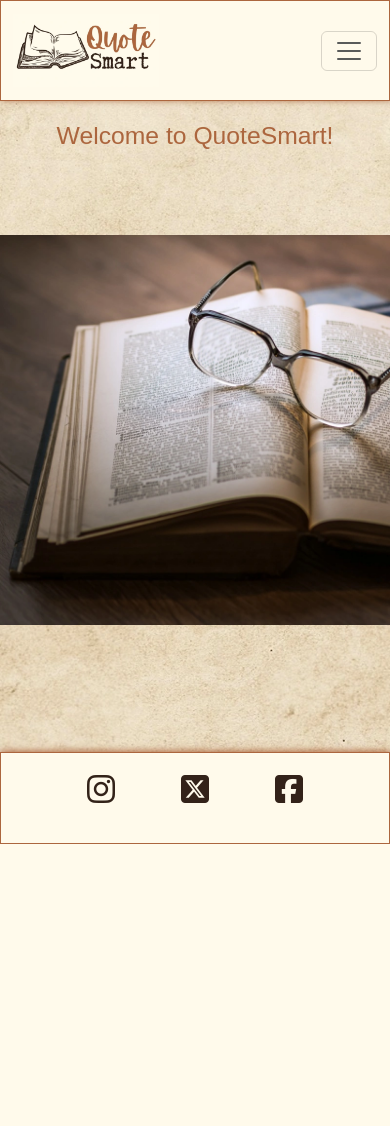
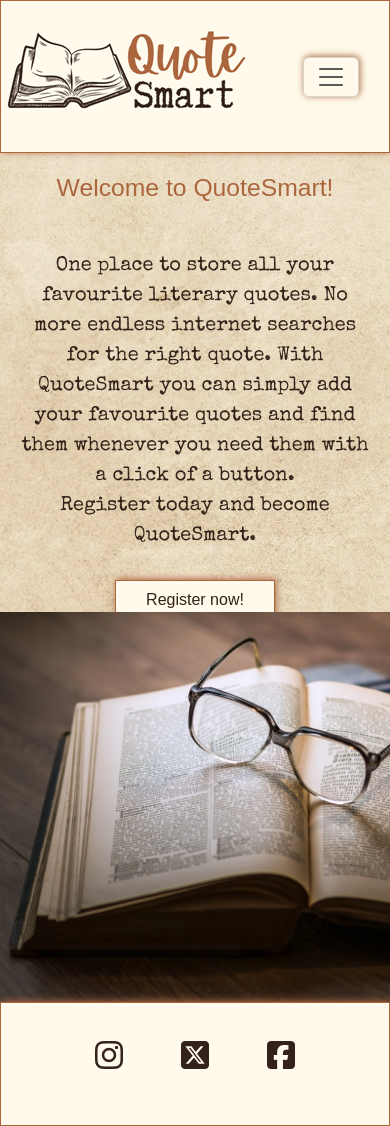
Before and after one commit to codebyMai/quotesmart-project, a Django app: page / in a window 390 px wide. Before the commit the page ends 844 px from the top, so only its background shows below. Run offline with Django 4.2, Linux system fonts and the light colour scheme; some libraries are stand-ins or nearby versions.

Commit message:
fix responsiveness of header and footer

```diff
--- a/home/templates/home/index.html
+++ b/home/templates/home/index.html
@@ -12,9 +12,26 @@
         <div class="row">
             <div class="col-md-6" class="justify-content-center">
                 <h2 class="home-title">Welcome to QuoteSmart!</h2>
+                {% if user.is_authenticated %}
                 <p class="home-txt">
+                Hello {{ user }}! <br>
+                <br>
+                You can browse quotes in our database. <br>
+                <a href="{% url 'quotes' %}" class="button" role="button" aria-pressed="true">Quotes</a><br>
+                <br>
+                Or maybe you would rather add some quotes of your own?<br>
+                <a href="{% url 'add_quote' %}" class="button" role="button" aria-pressed="true">Add</a></p>
 
+                {% else %}
+                <p class="home-txt">
+                One place to store all your favourite literary quotes. No more endless internet searches for the right quote. With QuoteSmart you can simply add your favourite quotes and find them whenever you need them with a click of a button.
+                <br>
+                Register today and become QuoteSmart.
                 </p>
+                <a href="{% url 'account_signup' %}" class="button" role="button" aria-pressed="true">Register now!</a>
+                {% endif %}
+
+
             </div>
             <div class="col-md-6">
                 <img src="{% static 'images/hero.webp' %}" class="img-fluid" class="home-img" alt="photo of glasses resting on an open book">
--- a/static/css/style.css
+++ b/static/css/style.css
@@ -1,14 +1,24 @@
 /* Fonts */
 @import url('https://fonts.googleapis.com/css2?family=Montserrat:ital,wght@0,100..900;1,100..900&family=Special+Elite&display=swap');
 
-html, body {
-    height: 100%
+/* reset styles */
+* {
+    padding: 0;
+    margin: 0;
+    box-sizing: border-box;
 }
-
+html {
+    margin: 0;
+    height: 100%;
+    width: 100%;
+}
 body {
+    margin: 0;
+    min-height: 100%;
+    width: 100%;
     display: flex;
     flex-direction: column;
-    min-height: 100vh;
+
 }
 main {
     flex: 10 auto;
@@ -24,40 +34,58 @@ h1, h2, h3 {
     padding: 10px 30px;
     box-shadow: 1px -1px 7px 0 #ac663e;
     border: 1px solid #ac663e;
-    margin: 0px 30px;
+    margin: 20px 30px;
     color: #332219;
     background-color: #fffaeb;
     font-family: 'Montserrart', sans-serif;
-    font-size: 110%;
+    font-size: 100%;
     text-decoration: none;
 }
 .button:hover {
     box-shadow: 4px -4px 8px 0 #ac663e;
 }
+button {
+    padding: 10px 30px;
+    box-shadow: 1px -1px 7px 0 #ac663e;
+    border: 1px solid #ac663e;
+    margin: 20px 30px;
+    color: #332219;
+    background-color: #fffaeb;
+    font-family: 'Montserrart', sans-serif;
+    font-size: 100%;
+    text-decoration: none;
+}
+button:hover {
+    box-shadow: 4px -4px 8px 0 #ac663e;
+}*/
+.log-info {
+    font-size: 15px;
+    color: #ac663e;
+    font-family: 'Special Elite', sans-serif;
+}
+li {
+    list-style-type: none;
+}
 
 /* Header */
-img.logo {
-    max-width: 50%;
-    height: auto;
-}
+
+/*header {
+    width: 100dvw;
+    height:auto
+} */
 .navbar {
     background-color: #fffaeb !important;
     box-shadow: 1px -1px 7px 0 #ac663e;
     border: 1px solid #ac663e;
     flex-wrap: nowrap;
+    color: #332219;
+    font-family: 'Montserrart', sans-serif;
 }
-.navbar-brand {
-    max-width: 100%;
-    height: auto;
-}
-
 .nav-item {
     padding: 0px 20px;
     box-shadow: 1px -1px 7px 0 #ac663e;
     border: 1px solid #ac663e;
     margin: 0px 30px;
-    color: #332219;
-    font-family: 'Montserrart', sans-serif;
     font-size: 130%;
     white-space: nowrap;
 }
@@ -65,7 +93,7 @@ img.logo {
 
 /* Footer */
 footer {
-    margin-top: auto;
+    /*margin-top: auto;*/
     background-color: #fffaeb;
     box-shadow: 1px -1px 7px 0 #ac663e;
     border: 1px solid #ac663e;
@@ -90,10 +118,12 @@ footer {
     font-size: 20px;
     color: #332219;
     font-family: 'Special Elite', sans-serif;
+    word-wrap: break-word;
 }
+
 /*Quotes*/
 #bg {
-    background-size: 1800px 900px;
+    background-size: cover;
     background-repeat: no-repeat;
     background-position: top;
     background-attachment: fixed;
--- a/templates/base.html
+++ b/templates/base.html
@@ -14,7 +14,12 @@
     <link rel="stylesheet" href="https://cdnjs.cloudflare.com/ajax/libs/bootstrap/5.3.3/css/bootstrap.min.css" integrity="sha512-jnSuA4Ss2PkkikSOLtYs8BlYIeeIK1h99ty4YfvRPAlzr377vr3CXDb7sb7eEEBYjDtcYj+AjBH3FLv5uSJuXg==" crossorigin="anonymous" referrerpolicy="no-referrer" />
     <link rel="stylesheet" href="{% static '/css/style.css' %}">
     {% endblock %}
-    <title>Quotesmart - {% block title %}{% endblock %}</title>
+
+    {% block onload_js %}
+    <script src="https://cdn.jsdelivr.net/npm/bootstrap@5.3.3/dist/js/bootstrap.bundle.min.js" integrity="sha384-YvpcrYf0tY3lHB60NNkmXc5s9fDVZLESaAA55NDzOxhy9GkcIdslK1eN7N6jIeHz" crossorigin="anonymous"></script>
+    {% endblock %}
+
+    <title>Quotesmart{% block title %}{% endblock %}</title>
 </head>
 <body id="bg" aria-label = "paper texture" style="background-image: url('{% static "images/background.webp"%}')";>
     {% include 'includes/header.html' %}
--- a/templates/includes/footer.html
+++ b/templates/includes/footer.html
@@ -1,7 +1,6 @@
 {% load static %}
     <!--footer-->
-    <footer>
-        <div >
+    <footer class= "w-auto p-3">
             <ul id="socials">
                 <li>
                 <a href="https://www.instagram.com/" target="_blank" rel="noopener"
@@ -19,7 +18,6 @@
                 <i class="fa-brands fa-square-facebook"></i></a>
                 </li>
             </ul>
-        </div>
     </footer>
      <!--Font Awesome kit -->
      <script
--- a/templates/includes/header.html
+++ b/templates/includes/header.html
@@ -1,17 +1,20 @@
 {% load static %}
 
 <header>
-    <nav class="navbar navbar-expand-lg bg-body-tertiary">
-        <div class="container-fluid">
+    <nav class="navbar navbar-expand-lg bg-body-tertiary" class="w-100 p-3">
+
           <!-- Logo -->
-          <a class="navbar-brand" href="#"><img src="{% static 'images/logo.webp' %}" alt="Quote Smart Logo" class="logo"></a>
+          <a class="navbar-brand" href="#"><img src="{% static 'images/logo.png' %}" alt="Quote Smart Logo" class="logo"></a>
           <button class="navbar-toggler" type="button" data-bs-toggle="collapse" data-bs-target="#navbarNav" aria-controls="navbarNav" aria-expanded="false" aria-label="Toggle navigation">
             <span class="navbar-toggler-icon"></span>
           </button>
           <!-- Navigation -->
           <div class="collapse navbar-collapse" id="navbarNav">
-            <ul class="navbar-nav" class="d-flex justify-content-center">
+            <ul class="navbar-nav">
               {% if user.is_authenticated %}
+              <li class="nav-item">
+                <a class="nav-link active" aria-current="page" href="{% url 'home' %}">Home</a>
+              </li>
               <li class="nav-item">
                 <a class="nav-link" href="{% url 'quotes' %}">Quotes</a>
               </li>
@@ -22,6 +25,8 @@
                   <a class="nav-link {% if request.path == logout_url %}active{% endif %}" aria-current="page"
                   href="{% url 'account_logout' %}">Logout</a>
               </li>
+
+
               {% else %}
               <li class="nav-item">
                 <a class="nav-link active" aria-current="page" href="{% url 'home' %}">Home</a>
@@ -34,9 +39,10 @@
                 <a class="nav-link {% if request.path == login_url %}active{% endif %}" aria-current="page"
                 href="{% url 'account_login' %}">Login</a>
               </li>
+            </ul>
+            {% endif %}
 
-            {% endif %}
-            </ul>
+
           </div>
         </div>
       </nav>
```
Also changed, not shown: home/templates/404.html (renamed from templates/404.html), static/images/logo.png (added), static/images/logo.webp (deleted).
